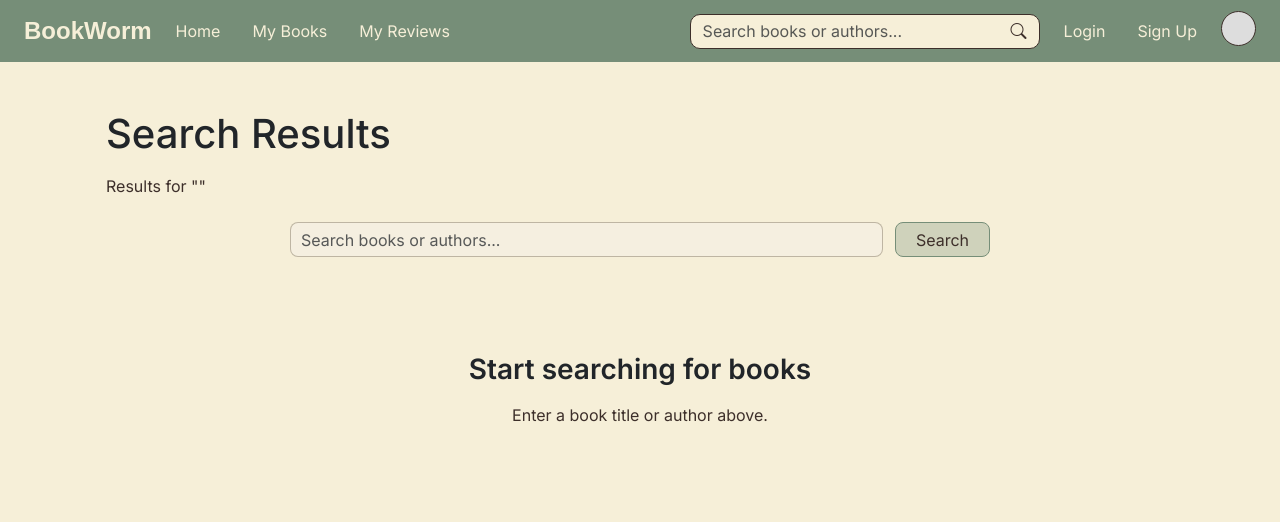
After one commit to Ninjawarrior69/CITS3403, a Flask app: page /search in a window 1280 px wide. The commit adds this page. Shown: the top 522 px of the page. Run offline with Flask 3, Linux system fonts and the light colour scheme; some web fonts are replaced.

Commit message:
Add search functionality and results page UI

```diff
--- a/app/routes.py
+++ b/app/routes.py
@@ -1,4 +1,5 @@
 from uuid import uuid4
+from sqlalchemy import or_
 
 from flask import Flask, render_template, abort, request, redirect, url_for, session
 from flask_login import current_user
@@ -391,3 +392,27 @@ def register_routes(app: Flask) -> None:
 		db.session.add(comment)
 		db.session.commit()
 		return redirect(url_for("book_detail", book_id=book_id))
+
+	@app.route("/search")
+	def search():
+		query = request.args.get("q", "").strip()
+
+		books = []
+		empty_query = False
+
+		if query:
+			books = Book.query.filter(
+				or_(
+					Book.title.ilike(f"%{query}%"),
+					Book.author.ilike(f"%{query}%")
+				)
+			).all()
+		else:
+			empty_query =True
+
+		return render_template(
+			"search-result.html",
+			query=query,
+			books=books,
+			empty_query=empty_query
+		)
--- /dev/null
+++ b/app/static/css/search_result.css
@@ -0,0 +1,146 @@
+/* Search results page */
+
+.search-results-list {
+    display: flex;
+    flex-direction: column;
+}
+
+/* Search bar */
+
+.search-results-form {
+    max-width: 700px;
+    margin: 0 auto;
+}
+
+.search-bar-wrapper {
+    display: flex;
+    gap: 12px;
+    align-items: center;
+}
+
+.search-input {
+    flex: 1;
+}
+
+.search-button {
+    height: 35px;
+    padding: 0 20px;
+    border-radius: 8px;
+    flex-shrink: 0;
+}
+
+/* Single search result */
+
+.search-result-item {
+    border-top: 1px solid #3D2F2A1A;
+    padding: 18px 0;
+}
+
+/* Entire clickable row */
+
+.search-result-link {
+    display: flex;
+    align-items: center;
+    gap: 18px;
+
+    text-decoration: none;
+    color: inherit;
+
+    transition: opacity 0.2s ease;
+}
+
+.search-result-link:hover {
+    opacity: 0.8;
+}
+
+/* Cover section */
+
+.search-cover-wrapper {
+    width: 72px;
+    flex-shrink: 0;
+}
+
+.search-cover {
+    width: 100%;
+    border-radius: 6px;
+
+    display: block;
+}
+
+/* Right side info */
+
+.search-book-info {
+    display: flex;
+    flex-direction: column;
+    justify-content: center;
+
+    min-width: 0;
+}
+
+/* Book title */
+
+.search-book-title {
+    font-size: 1.15rem;
+    font-weight: 600;
+    line-height: 1.3;
+
+    margin-bottom: 8px;
+
+    color: #000000;
+}
+
+.search-book-title:hover {
+    text-decoration: underline;
+}
+
+/* Author */
+
+.search-book-author {
+    margin: 0;
+
+    font-size: 1rem;
+    font-weight: 500;
+
+    color: #768e78;
+}
+
+/* Empty state */
+
+.search-empty-state {
+    padding: 48px 0;
+    text-align: center;
+}
+
+.search-empty-state h3 {
+    font-weight: 600;
+}
+
+.search-empty-state p {
+    color: #3D2F2A;
+}
+
+/* Responsive */
+
+@media (max-width: 768px) {
+
+    .search-result-item {
+        padding: 18px 0;
+    }
+
+    .search-result-link {
+        gap: 16px;
+    }
+
+    .search-cover-wrapper {
+        width: 70px;
+    }
+
+    .search-book-title {
+        font-size: 1.1rem;
+    }
+
+    .search-book-author {
+        font-size: 0.92rem;
+    }
+
+}
--- a/app/templates/navbar.html
+++ b/app/templates/navbar.html
@@ -35,8 +35,8 @@
         <form
           class="navbar-search my-3 my-lg-0 me-lg-3"
           role="search"
+          action="{{ url_for('search') }}"
           method="GET"
-          action="/search"
         >
           <div class="input-group search-box">
             <input
--- /dev/null
+++ b/app/templates/search-result.html
@@ -0,0 +1,162 @@
+<!doctype html>
+<html lang="en">
+
+<head>
+    <meta charset="UTF-8" />
+
+    <meta
+        name="viewport"
+        content="width=device-width, initial-scale=1.0"
+    />
+
+    <title>BookWorm - Search Results</title>
+
+    <link
+        href="https://cdn.jsdelivr.net/npm/bootstrap@5.3.3/dist/css/bootstrap.min.css"
+        rel="stylesheet"
+    />
+
+    <link
+        rel="stylesheet"
+        href="{{ url_for('static', filename='css/style.css') }}"
+    />
+
+    <link
+        rel="stylesheet"
+        href="{{ url_for('static', filename='css/search_result.css') }}"
+    />
+
+</head>
+
+<body>
+
+    {% include "navbar.html" %}
+
+    <div class="page-container py-5">
+
+        <!-- Page heading -->
+
+        <div class="mb-5">
+
+            <h1 class="mb-3">
+                Search Results
+            </h1>
+
+            <p class="mb-0">
+                Results for "{{ query }}"
+            </p>
+
+            <form
+                action="{{ url_for('search') }}"
+                method="GET"
+                class="search-results-form mt-4">
+
+                <div class="search-bar-wrapper">
+
+                    <input
+                        type="text"
+                        name="q"
+                        class="form-control search-input"
+                        placeholder="Search books or authors..."
+                        value="{{ query }}"
+                    />
+
+                    <button
+                        type="submit"
+                        class="btn btn-primary search-button"
+                    >
+                        Search
+                    </button>
+
+                </div>
+
+            </form>
+
+        </div>
+
+        <!-- Search results -->
+
+        {% if empty_query %}
+
+            <div class="search-empty-state">
+
+                <h3 class="mb-3">
+                    Start searching for books
+                </h3>
+
+                <p class="mb-0">
+                    Enter a book title or author above.
+                </p>
+
+            </div>
+
+        {% elif books %}
+
+            <div class="search-results-list mt-4">
+
+                {% for book in books %}
+
+                    <div class="search-result-item">
+
+                        <a
+                            href="{{ url_for('book_detail', book_id=book.id) }}"
+                            class="search-result-link"
+                        >
+
+                            <!-- Book cover -->
+
+                            <div class="search-cover-wrapper">
+
+                                <img
+                                    src="https://placehold.co/80x110"
+                                    class="search-cover"
+                                    alt="{{ book.title }}"
+                                />
+
+                            </div>
+
+                            <!-- Book info -->
+
+                            <div class="search-book-info">
+
+                                <h3 class="search-book-title">
+                                    {{ book.title }}
+                                </h3>
+
+                                <p class="search-book-author">
+                                    {{ book.author }}
+                                </p>
+
+                            </div>
+
+                        </a>
+
+                    </div>
+
+                {% endfor %}
+
+            </div>
+
+        {% else %}
+
+            <div class="search-empty-state">
+
+                <h3 class="mb-3">
+                    No books found
+                </h3>
+
+                <p class="mb-0">
+                    Try searching with a different keyword.
+                </p>
+
+            </div>
+
+        {% endif %}
+
+    </div>
+
+    <script src="https://cdn.jsdelivr.net/npm/bootstrap@5.3.3/dist/js/bootstrap.bundle.min.js"></script>
+
+</body>
+
+</html>
```
